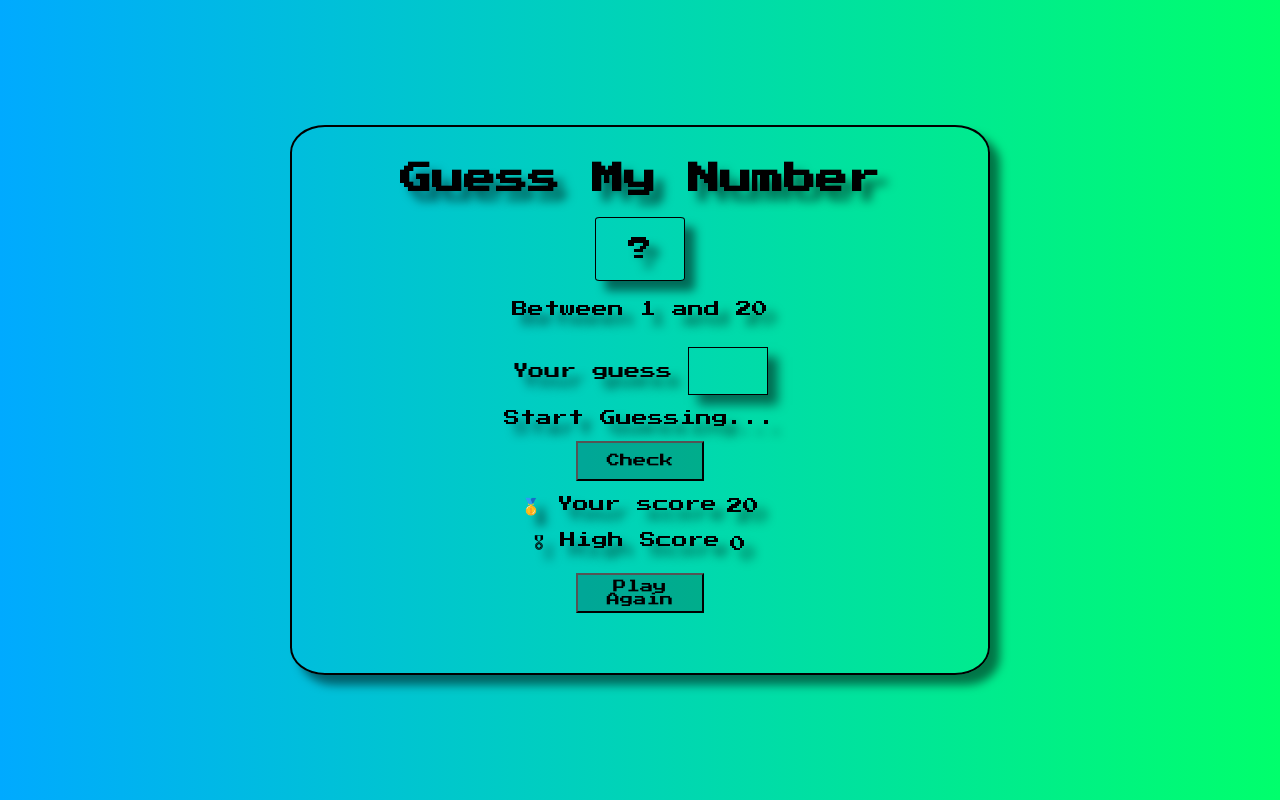
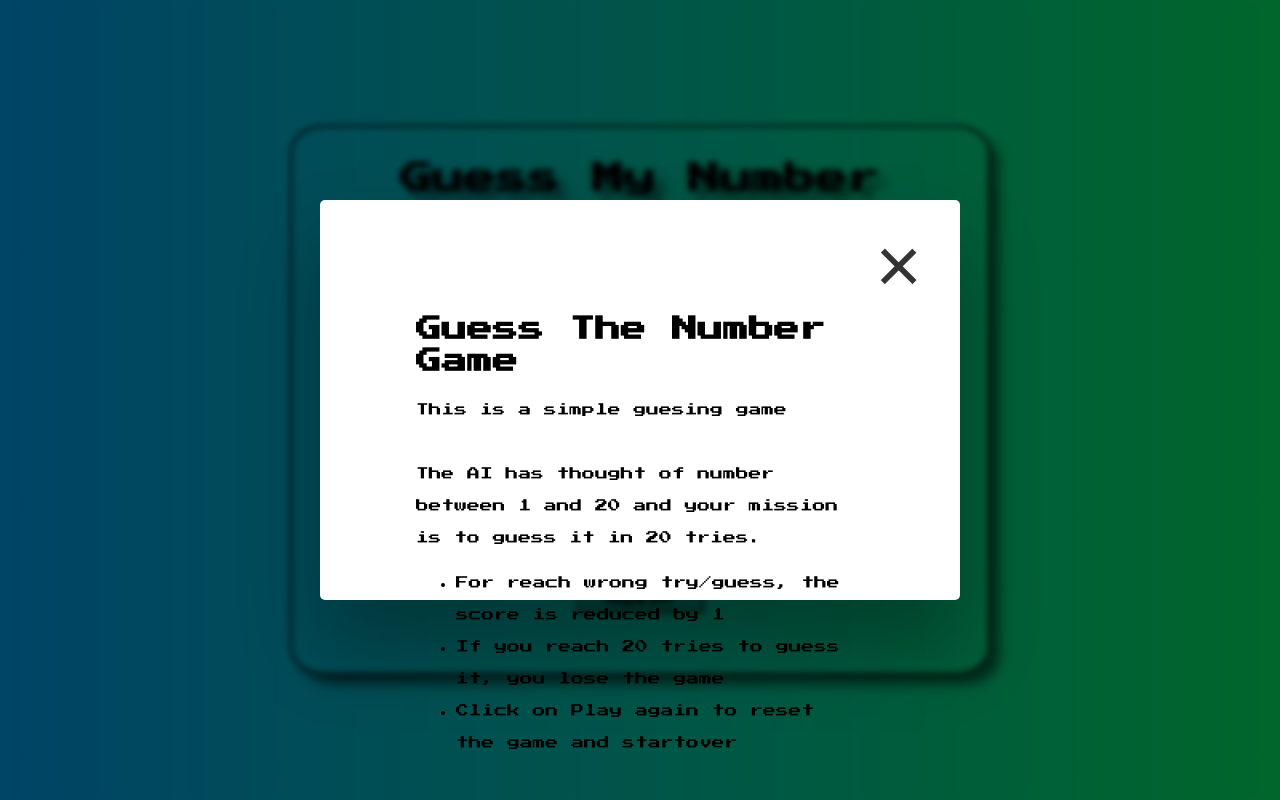
Before and after one commit to kishoresukumaran/Guess_Number_Game, a plain HTML site: page index.html in a window 1280 px wide. Drawn offline with Linux system fonts and the light colour scheme.

Commit message:
final game 3

```diff
--- a/index.html
+++ b/index.html
@@ -39,5 +39,19 @@
         </main>
       </div>
     </div>
+    <div class="modal">
+      <button class="close-modal">&times;</button>
+      <h1>Guess The Number Game</h1>
+      <p>
+        This is a simple guesing game <br />
+        <br>The AI has thought of number between 1 and 20 and your mission is to guess it in 20 tries. <br />
+        <ul>
+          <li>For reach wrong try/guess, the score is reduced by 1</li>
+          <li>If you reach 20 tries to guess it, you lose the game</li>
+          <li>Click on Play again to reset the game and startover</li>
+        </ul>
+      </p>
+    </div>
+    <div class="overlay"></div>
   </body>
 </html>
--- a/script.js
+++ b/script.js
@@ -1,8 +1,16 @@
 'use strict';
-
+const btnCloseModal = document.querySelector('.close-modal');
+const modal = document.querySelector('.modal');
+const overlay = document.querySelector('.overlay');
 const guessNum = Math.trunc(Math.random() * 20) + 1;
 let score = 20;
 let highScore = 0;
+
+const closeModal = function () {
+  console.log('buttom clicked');
+  modal.classList.add('hidden');
+  overlay.classList.add('hidden');
+};
 
 function resetGame() {
   score = 20;
@@ -37,3 +45,5 @@ document.querySelector('.again').addEventListener('click', function () {
   document.querySelector('.valueHigh').textContent = highScore;
   resetGame();
 });
+
+btnCloseModal.addEventListener('click', closeModal);
--- a/styles.css
+++ b/styles.css
@@ -137,3 +137,41 @@ footer {
 .hidden {
   display: none;
 }
+
+.modal {
+  position: absolute;
+  top: 50%;
+  left: 50%;
+  transform: translate(-50%, -50%);
+  width: 50%;
+  height: 50%;
+  font-size: 0.8rem;
+  line-height: 2rem;
+
+  background-color: white;
+  padding: 6rem;
+  border-radius: 5px;
+  box-shadow: 0 3rem 5rem rgba(0, 0, 0, 0.3);
+  z-index: 10;
+}
+.close-modal {
+  position: absolute;
+  top: 1.2rem;
+  right: 2rem;
+  font-size: 5rem;
+  color: #333;
+  cursor: pointer;
+  border: none;
+  background: none;
+}
+
+.overlay {
+  position: absolute;
+  top: 0;
+  left: 0;
+  width: 100%;
+  height: 100%;
+  background-color: rgba(0, 0, 0, 0.6);
+  backdrop-filter: blur(3px);
+  z-index: 5;
+}
```
